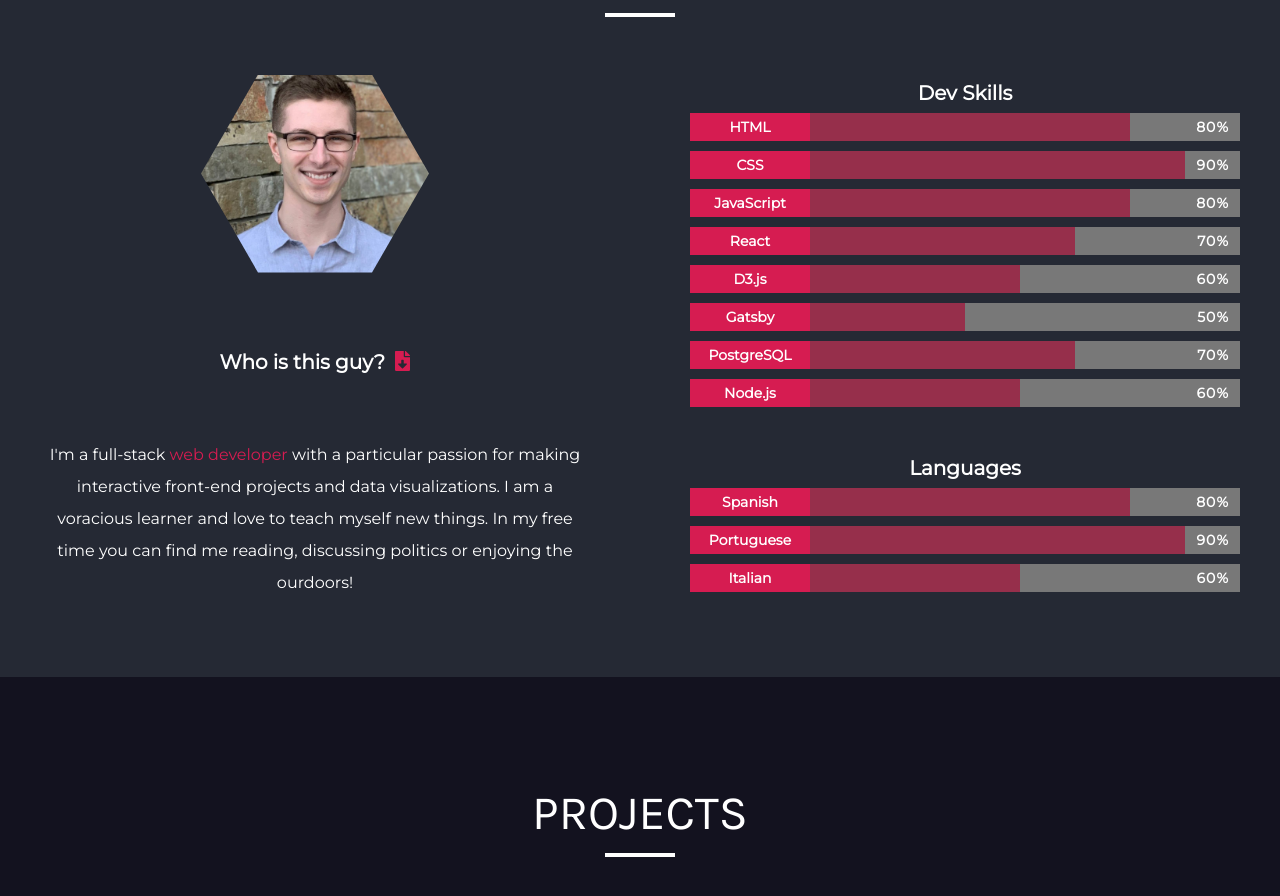
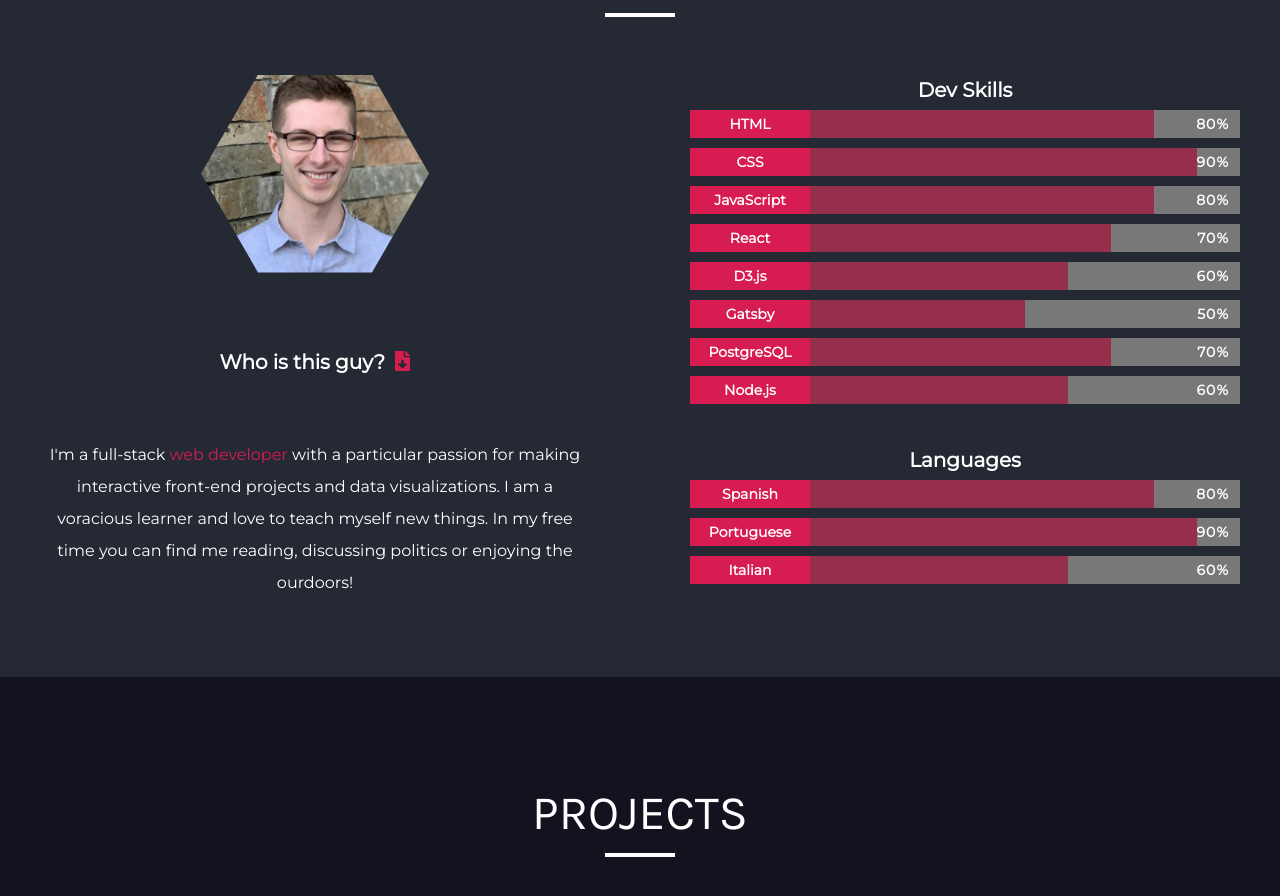
Before and after one commit to CalebLovell/personal-site, a Gatsby site: page / in a window 1280 px wide. Shown: the part 975-1871 px from the top of the page. Built offline with nearby package versions, Linux system fonts and the light colour scheme; Gatsby itself is replaced by a stand-in of ours.

Commit message:
change and fix bars; add media queries

```diff
--- a/src/components/bars.js
+++ b/src/components/bars.js
@@ -6,50 +6,74 @@ const Bars = () => {
       <div className="bars-div">
         <h2 className="bars-subtitle">Dev Skills</h2>
         <div className="skill-container">
-          <div className="skill-bar html">
+          <div className="skill-bar">
             <div className="skill-title">HTML</div>
+            <div className="skill-exp">
+              <div className="skill-fill html" />
+            </div>
           </div>
           <span>80%</span>
         </div>
         <div className="skill-container">
-          <div className="skill-bar css">
+          <div className="skill-bar">
             <div className="skill-title">CSS</div>
+            <div className="skill-exp">
+              <div className="skill-fill css" />
+            </div>
           </div>
           <span>90%</span>
         </div>
         <div className="skill-container">
-          <div className="skill-bar javascript">
+          <div className="skill-bar">
             <div className="skill-title">JavaScript</div>
+            <div className="skill-exp">
+              <div className="skill-fill javascript" />
+            </div>
           </div>
           <span>80%</span>
         </div>
         <div className="skill-container">
-          <div className="skill-bar react">
+          <div className="skill-bar">
             <div className="skill-title">React</div>
+            <div className="skill-exp">
+              <div className="skill-fill react" />
+            </div>
           </div>
           <span>70%</span>
         </div>
         <div className="skill-container">
-          <div className="skill-bar d3">
+          <div className="skill-bar">
             <div className="skill-title">D3.js</div>
+            <div className="skill-exp">
+              <div className="skill-fill d3" />
+            </div>
           </div>
           <span>60%</span>
         </div>
         <div className="skill-container">
-          <div className="skill-bar gatsby">
+          <div className="skill-bar">
             <div className="skill-title">Gatsby</div>
+            <div className="skill-exp">
+              <div className="skill-fill gatsby" />
+            </div>
           </div>
           <span>50%</span>
         </div>
         <div className="skill-container">
-          <div className="skill-bar postgresql">
+          <div className="skill-bar">
             <div className="skill-title">PostgreSQL</div>
+            <div className="skill-exp">
+              <div className="skill-fill postgresql" />
+            </div>
           </div>
           <span>70%</span>
         </div>
         <div className="skill-container">
-          <div className="skill-bar node">
+          <div className="skill-bar">
             <div className="skill-title">Node.js</div>
+            <div className="skill-exp">
+              <div className="skill-fill node" />
+            </div>
           </div>
           <span>60%</span>
         </div>
@@ -57,20 +81,29 @@ const Bars = () => {
       <div className="bars-div">
         <h2 className="bars-subtitle">Languages</h2>
         <div className="skill-container">
-          <div className="skill-bar spanish">
+          <div className="skill-bar">
             <div className="skill-title">Spanish</div>
+            <div className="skill-exp">
+              <div className="skill-fill spanish" />
+            </div>
           </div>
           <span>80%</span>
         </div>
         <div className="skill-container">
-          <div className="skill-bar portuguese">
+          <div className="skill-bar">
             <div className="skill-title">Portuguese</div>
+            <div className="skill-exp">
+              <div className="skill-fill portuguese" />
+            </div>
           </div>
           <span>90%</span>
         </div>
         <div className="skill-container last">
-          <div className="skill-bar italian">
+          <div className="skill-bar">
             <div className="skill-title">Italian</div>
+            <div className="skill-exp">
+              <div className="skill-fill italian" />
+            </div>
           </div>
           <span>60%</span>
         </div>
--- a/src/styles/layout/_about.scss
+++ b/src/styles/layout/_about.scss
@@ -40,9 +40,9 @@
   justify-content: space-around;
   @media only screen and (min-device-width: 320px) and (max-device-width: 568px) and (-webkit-min-device-pixel-ratio: 2) {
     width: 80vw;
-    height: auto;
+    height: 300px;
     justify-content: space-between;
-    margin: 50px 0px;
+    padding: 50px 0px;
   }
 }
 
--- a/src/styles/layout/_bars.scss
+++ b/src/styles/layout/_bars.scss
@@ -15,6 +15,9 @@
 
 .bars-div {
   width: 100%;
+  @media only screen and (min-device-width: 320px) and (max-device-width: 568px) and (-webkit-min-device-pixel-ratio: 2) {
+    margin-bottom: 10px;
+  }
   h2 {
     color: $clr-white;
     font-family: $font-base;
@@ -37,7 +40,9 @@
     position: relative;
     .skill-bar {
       height: 100%;
+      width: 100%;
       transition: 1.1s 0.2s width ease-in-out;
+      display: flex;
       .skill-title {
         width: 120px;
         height: 100%;
@@ -49,8 +54,14 @@
         font-size: 14px;
         color: $clr-white;
         font-weight: bold;
+        @media only screen and (min-device-width: 320px) and (max-device-width: 568px) and (-webkit-min-device-pixel-ratio: 2) {
+          font-size: 12px;
+          width: 90px;
         }
-      background-color: $clr-accent-dark;
+      }
+      .skill-exp {
+        width: calc(100% - 120px);
+      }
     }
     span {
       font-family: $font-base;
@@ -60,6 +71,16 @@
       position: absolute;
       right: 2%;
       letter-spacing: 1px;
+      @media only screen and (min-device-width: 320px) and (max-device-width: 568px) and (-webkit-min-device-pixel-ratio: 2) {
+        font-size: 12px;
+      }
+    }
+  }
+}
+
+.skill-fill {
+  height: 100%;
+  background-color: $clr-accent-dark;
 }
 .html {
   width: 80%;
@@ -94,8 +115,6 @@
 .italian {
   width: 60%;
 }
-  }
 .last {
   margin-bottom: 0;
 }
-}
```
Lines whose indentation alone changed are shown as unchanged.
